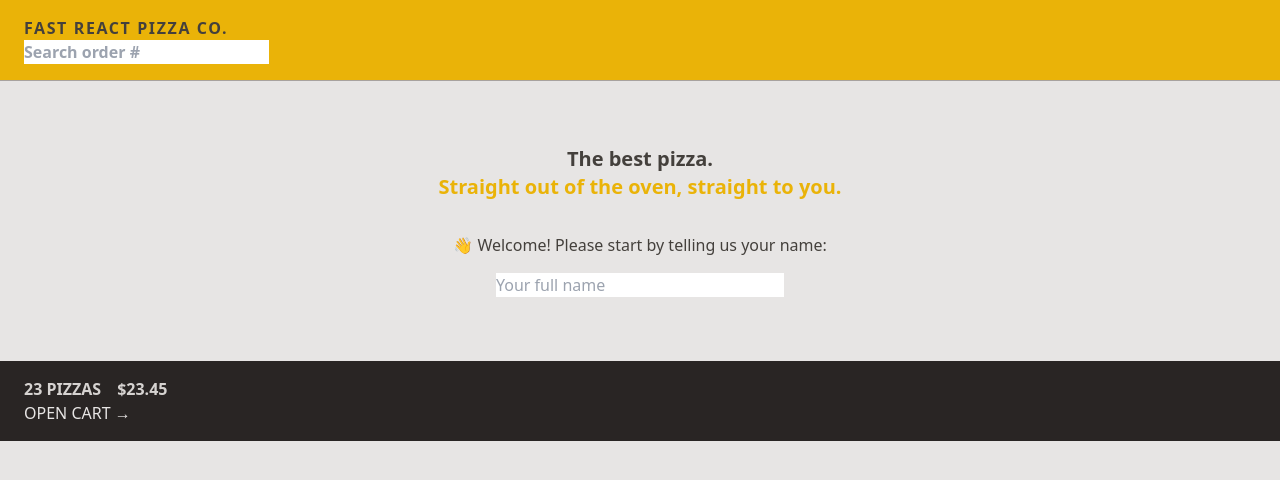
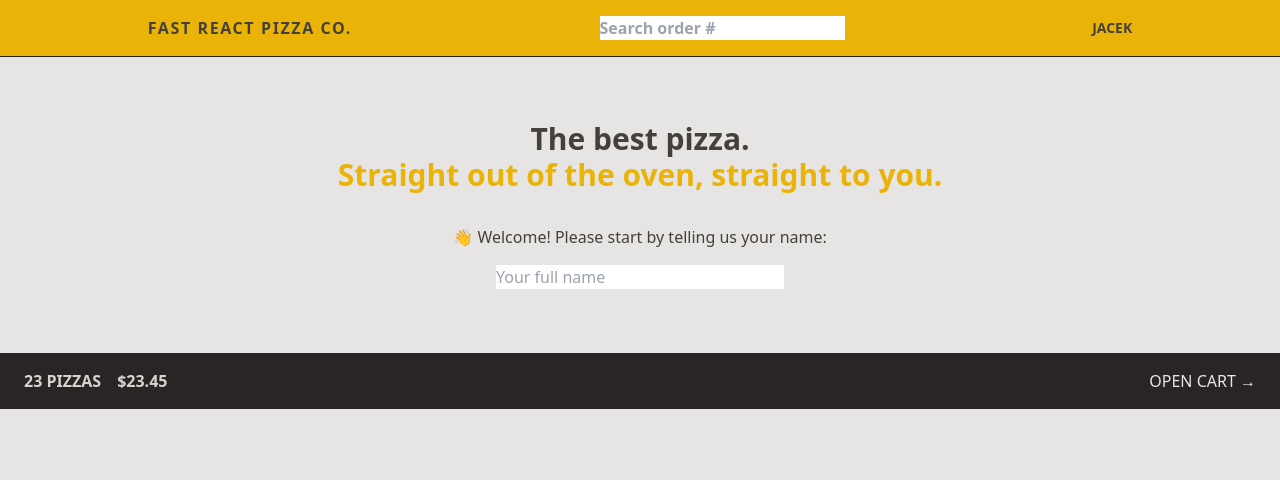
Before and after one commit to jacekzielinski87/fast-react-pizza-app, a React (Vite) app: page / in a window 1280 px wide. Shown: the top 480 px of the page. Built offline with nearby package versions, Linux system fonts and the light colour scheme.

Commit message:
Flexbox properties

```diff
--- a/index.html
+++ b/index.html
@@ -4,7 +4,7 @@
     <meta charset="UTF-8" />
     <link rel="icon" type="image/svg+xml" href="/vite.svg" />
     <meta name="viewport" content="width=device-width, initial-scale=1.0" />
-    <title>Vite + React</title>
+    <title>Fast React Pizza Co.</title>
   </head>
   <body class="bg-stone-200 text-stone-700">
     <div id="root"></div>
--- a/src/features/cart/CartOverview.jsx
+++ b/src/features/cart/CartOverview.jsx
@@ -2,7 +2,9 @@ import { Link } from 'react-router-dom';
 
 function CartOverview() {
   return (
-    <div className="bg-stone-800 p-4 uppercase text-stone-200 px-4 py-4 sm:px-6 text-sm md:text-base">
+    <div className="flex items-center justify-between
+         bg-stone-800 p-4 px-4 py-4 text-sm uppercase
+         text-stone-200 sm:px-6 md:text-base">
       <p className="space-x-4 font-semibold text-stone-300 sm:space-x-4">
         <span>23 pizzas</span>
         <span>$23.45</span>
--- a/src/features/user/Username.jsx
+++ b/src/features/user/Username.jsx
@@ -2,7 +2,7 @@ import React from "react"
 
 const Username = () => {
   return (
-    <div className="text-sm font-semibold hidden">
+    <div className="text-sm font-semibold hidden md:block">
       Jacek
     </div>
   )
--- a/src/ui/Header.jsx
+++ b/src/ui/Header.jsx
@@ -4,7 +4,7 @@ import Username from '../features/user/Username';
 
 function Header() {
   return (
-    <header className="border-b border-stone-400 bg-yellow-500 px-4 py-4 font-semibold uppercase sm:px-6">
+    <header className="flex items-center justify-around border-b border-stone-800 bg-yellow-500 px-4 py-4 font-semibold uppercase sm:px-6">
       <Link to="/" className="tracking-widest">
         Fast React Pizza Co.
       </Link>
--- a/src/ui/Home.jsx
+++ b/src/ui/Home.jsx
@@ -2,8 +2,8 @@ import CreateUser from '../features/user/CreateUser';
 
 function Home() {
   return (
-    <div className='my-10 sm:my-16 text-center'>
-      <h1 className="text-xl mb-8 font-semibold ">
+    <div className='my-10 sm:my-16 text-center px-4'>
+      <h1 className="text-xl mb-8 font-semibold md:text-3xl ">
         The best pizza.
         <br />
         <span className="text-yellow-500">
```
